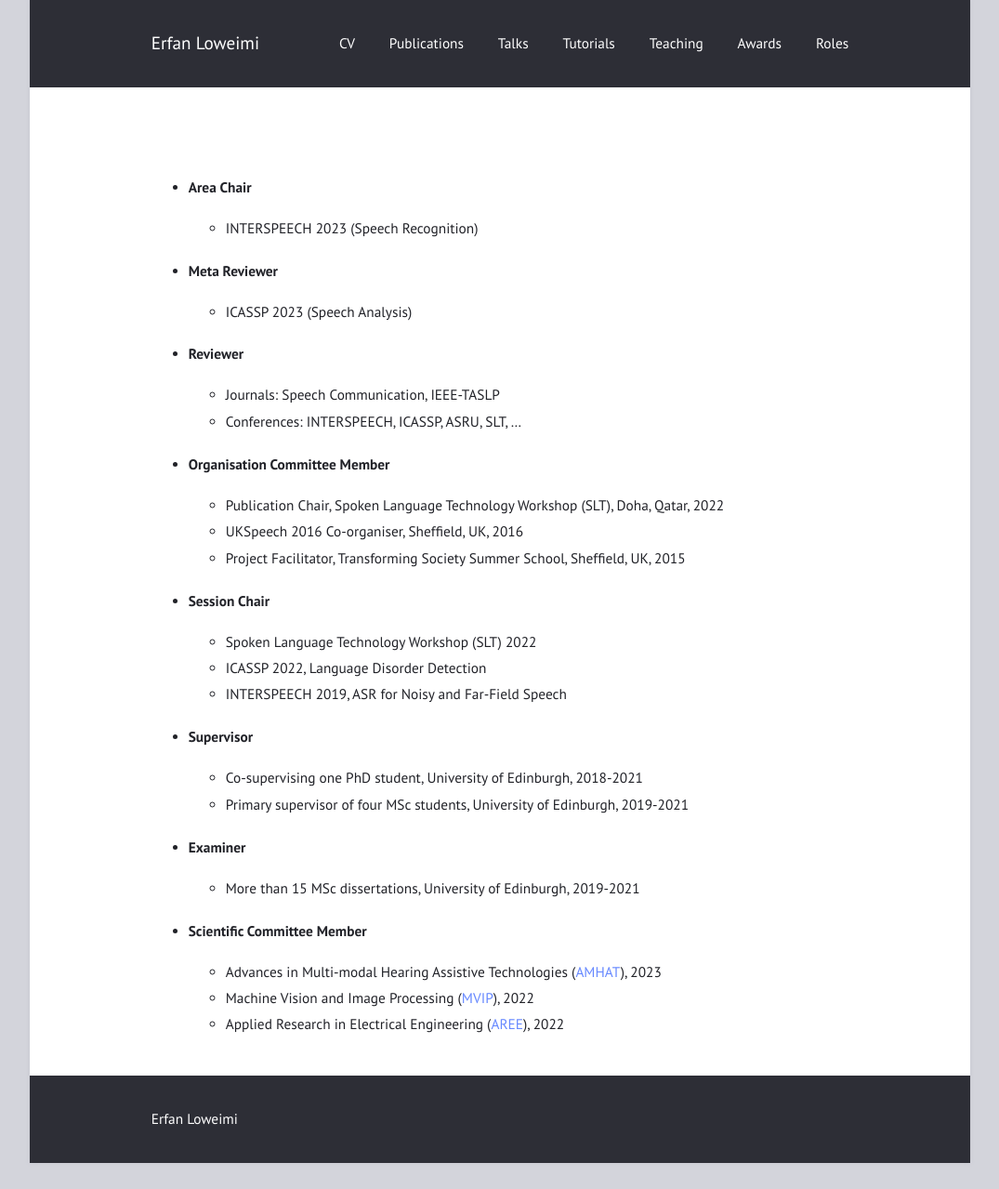
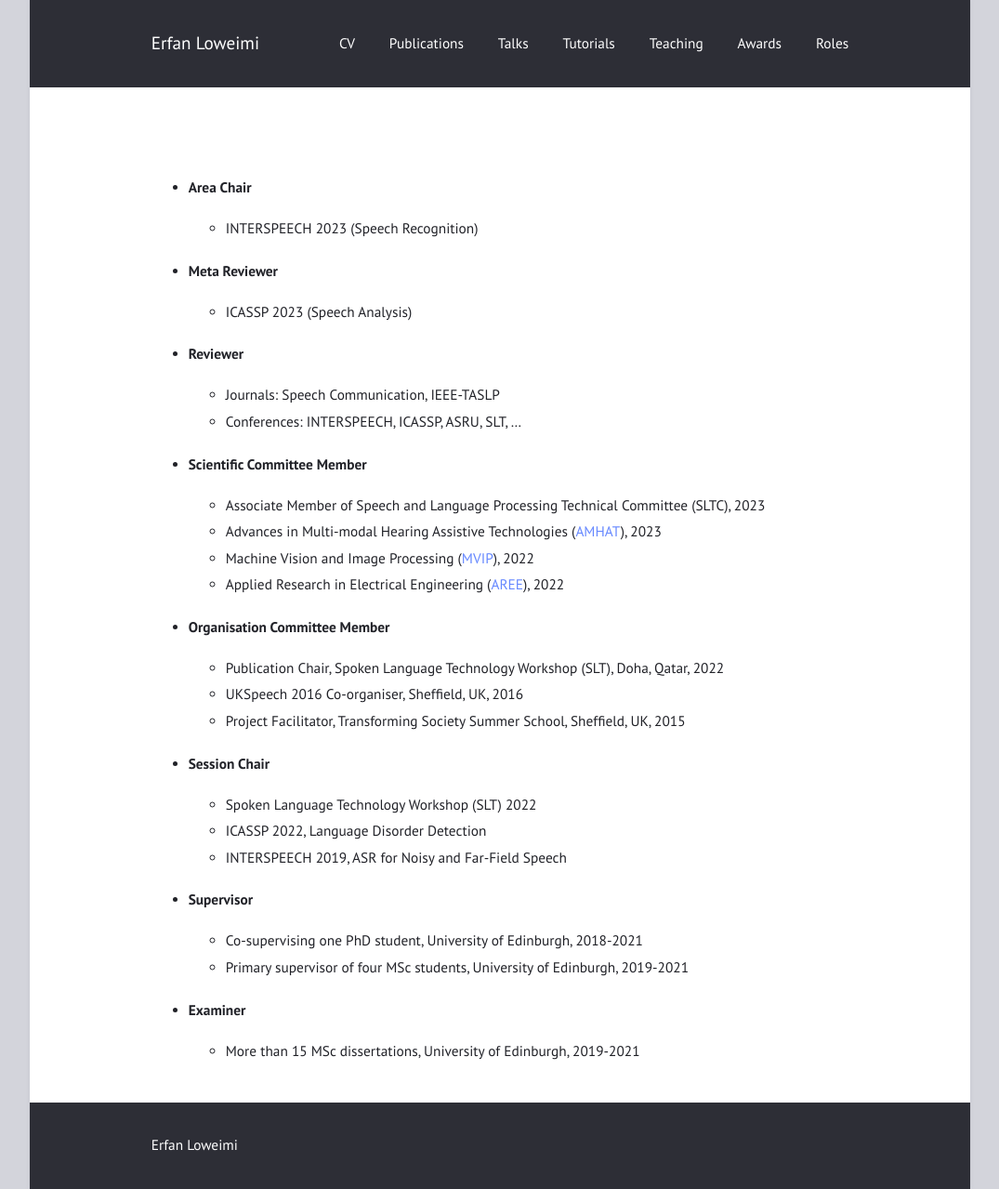
Before and after one commit to eloweimi/eloweimi.github.io, a Jekyll site: the page built from roles.md, in a window 1280 px wide. Shown: the whole page at 93% size, without its empty margins (102-1177 px from the left). Built offline with Jekyll 4.4.1, drawn with Linux system fonts in a browser that asks for light colours; before the commit the page ends 1251 px from its top, so only the background shows below that.

Commit message:
Update roles.md

```diff
--- a/roles.md
+++ b/roles.md
@@ -16,6 +16,13 @@ title: ""
 * #### Reviewer
    - Journals: Speech Communication, IEEE-TASLP
    - Conferences: INTERSPEECH, ICASSP, ASRU, SLT, ...
+
+
+* #### Scientific Committee Member
+  * Associate Member of Speech and Language Processing Technical Committee (SLTC), 2023
+  * Advances in Multi-modal Hearing Assistive Technologies ([AMHAT](https://cogmhear.org/amhat2023/)), 2023
+  * Machine Vision and Image Processing ([MVIP](https://mvip2022.ismvipconf.ir/Sci.php)), 2022
+  * Applied Research in Electrical Engineering ([AREE](https://aree2023.scu.ac.ir/fa/page.php?rid=58)), 2022
 
 
 * #### Organisation Committee Member
```
Also changed, not shown: other parts of roles.md (+0 -6 lines).
